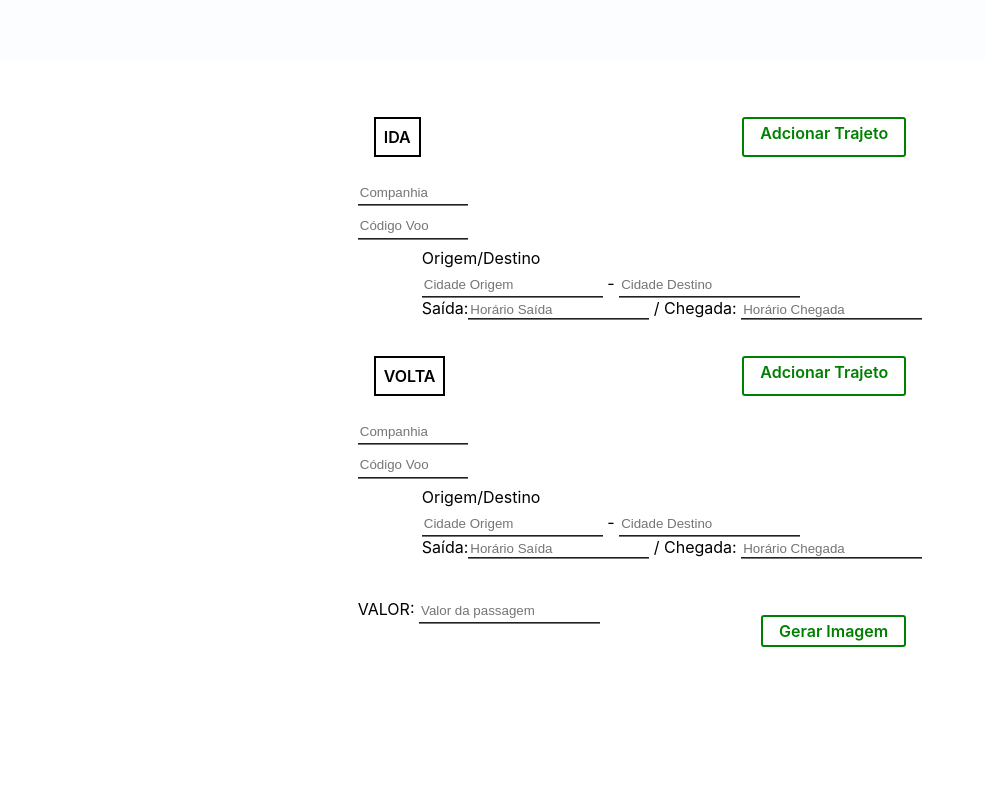
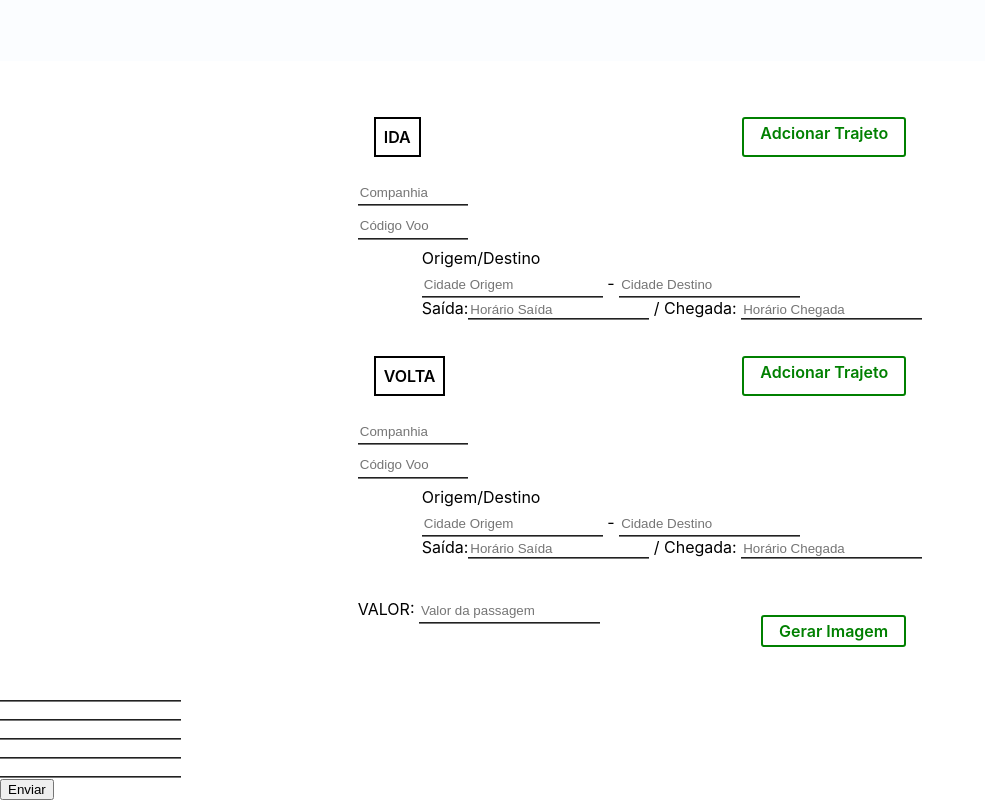
Before and after one commit to arthurborgesdev/generate-flight-voucher-image, a React (Create React App) app: page / in a window 1280 px wide. Shown: the part 739-1539 px from the top of the page, without its empty margins (0-985 px from the left). Before the commit the page ends 1422 px from the top, so only its background shows below. Built offline with nearby package versions, Linux system fonts and the light colour scheme.

Commit message:
Implement reducer on a separate file and prepare to implement on Cotacao

```diff
--- a/src/App.css
+++ b/src/App.css
@@ -61,6 +61,10 @@ input {
   height: 1.6em;
   width: 8em;
 }
+
+.input-reducer input {
+  display: block;
+}
 @keyframes App-logo-spin {
   from {
     transform: rotate(0deg);
--- a/src/App.js
+++ b/src/App.js
@@ -4,6 +4,7 @@ import './App.css';
 import { LineChart, Line, CartesianGrid, XAxis, YAxis, Tooltip, Legend } from 'recharts';
 import Cotacao from './Cotacao';
 import Imagem from './Imagem';
+import Input from './Input';
 
 const data = [
   {
@@ -109,6 +110,7 @@ function App() {
       </div>
       <Cotacao />
       <Imagem />
+      <Input />
     </>
   );
 }
--- a/src/Cotacao.js
+++ b/src/Cotacao.js
@@ -70,8 +70,8 @@ const Section = ({path, sections, deleteSection}) => (
     }
   </>
 );
-/*
-const Image = () => {
+
+const Image = ({path, departureSections, setDepartureSection, addReturnSection, returnSections, setReturnSection, generateImage}) => {
   return (
     <>
       <Flex container flexDirection="column">
@@ -156,7 +156,7 @@ const Image = () => {
   )
 }
 
-*/
+
 const Cotacao = () => {
 
   const [departureSections, setDepartureSection] = useState([]);
--- /dev/null
+++ b/src/Input.js
@@ -0,0 +1,40 @@
+import React, { useReducer } from 'react';
+
+
+const Input = () => {
+
+  const [userInput, setUserInput] = useReducer(
+    (state, newState) => ({...state, ...newState}),
+    {
+      firstName: '',
+      lastName: '',
+      phoneNumber: '',
+      cpf: '',
+      address: '',
+    }
+  );
+
+  const handleChange = e => {
+    const name = e.target.name;
+    const newValue = e.target.value;
+
+    setUserInput({[name]: newValue});
+  }
+
+  const onSubmit = () => {
+    alert(JSON.stringify(userInput));
+  }
+
+  return (
+    <div className="input-reducer">
+      <input type="text" name="firstName" value={userInput.firstName} onChange={handleChange} />
+      <input type="text" name="lastName" value={userInput.lastName} onChange={handleChange} />
+      <input type="text" name="phoneNumber" value={userInput.phoneNumber} onChange={handleChange} />
+      <input type="text" name="cpf" value={userInput.cpf} onChange={handleChange} />
+      <input type="text" name="address" value={userInput.address} onChange={handleChange} />
+      <button type="submit" value="Submit" onClick={() => onSubmit()}>Enviar</button>
+    </div>
+  );
+}
+
+export default Input;
```
Also changed, not shown: 1 other file (tests, documents, lock files or other folders).
